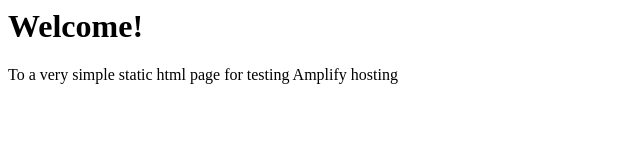
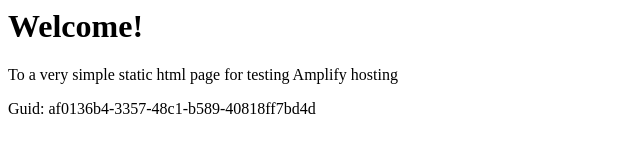
Before and after one commit to aws-aemilia-yul/Github-PR-Commit-Integration-Test-DoNotTouch-GitHubAutoBuildCanaryTest-v1-preprod-ca-central-1, a website: page src/index.html in a window 1280 px wide. Shown: the whole page, without its empty margins (0-640 px from the left). Drawn offline with Linux system fonts and the light colour scheme.

Commit message:
commit from integ tests

```diff
--- a/src/index.html
+++ b/src/index.html
@@ -1,3 +1,5 @@
+
+
 <html lang="en">
 
 <head>
@@ -10,6 +12,6 @@
 <body>
     <h1>Welcome!</h1>
     <p>To a very simple static html page for testing Amplify hosting</p>
-</body>
+    <p>Guid: af0136b4-3357-48c1-b589-40818ff7bd4d</p></body>
 
 </html>
```
